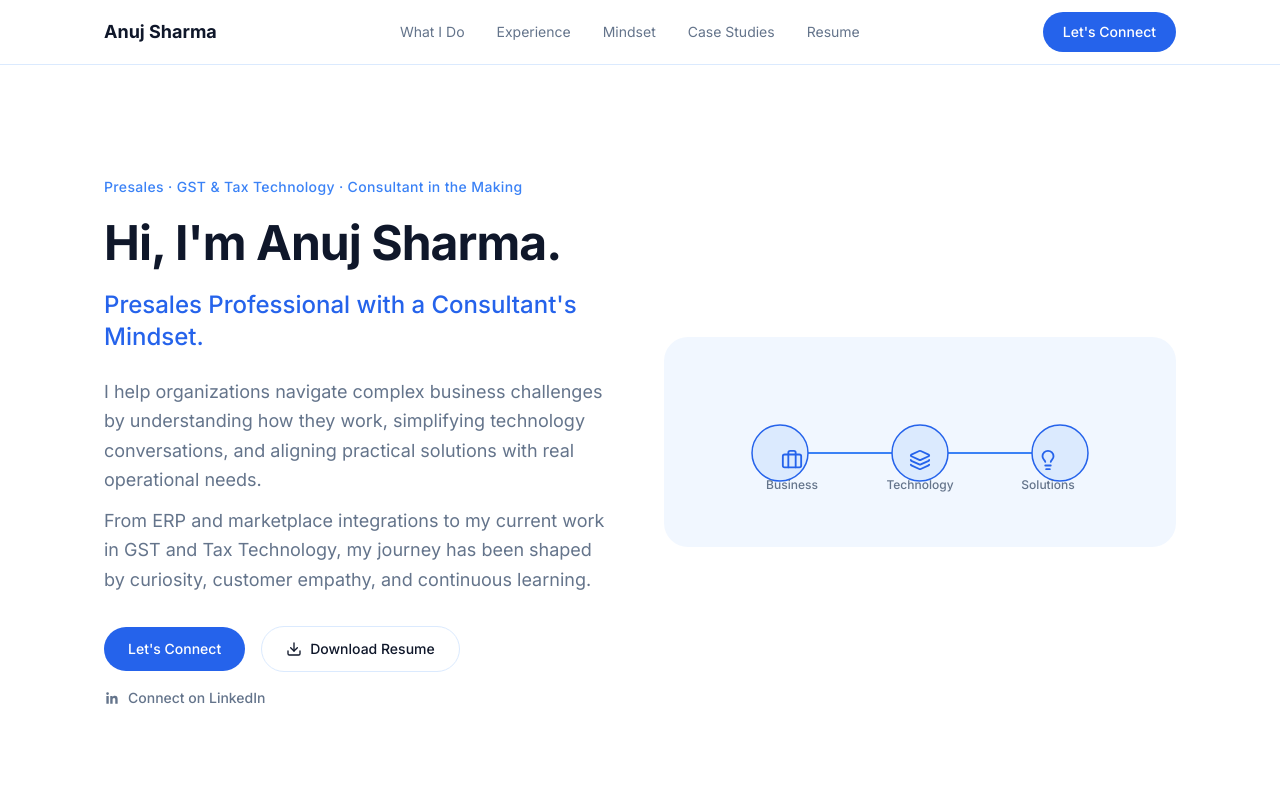
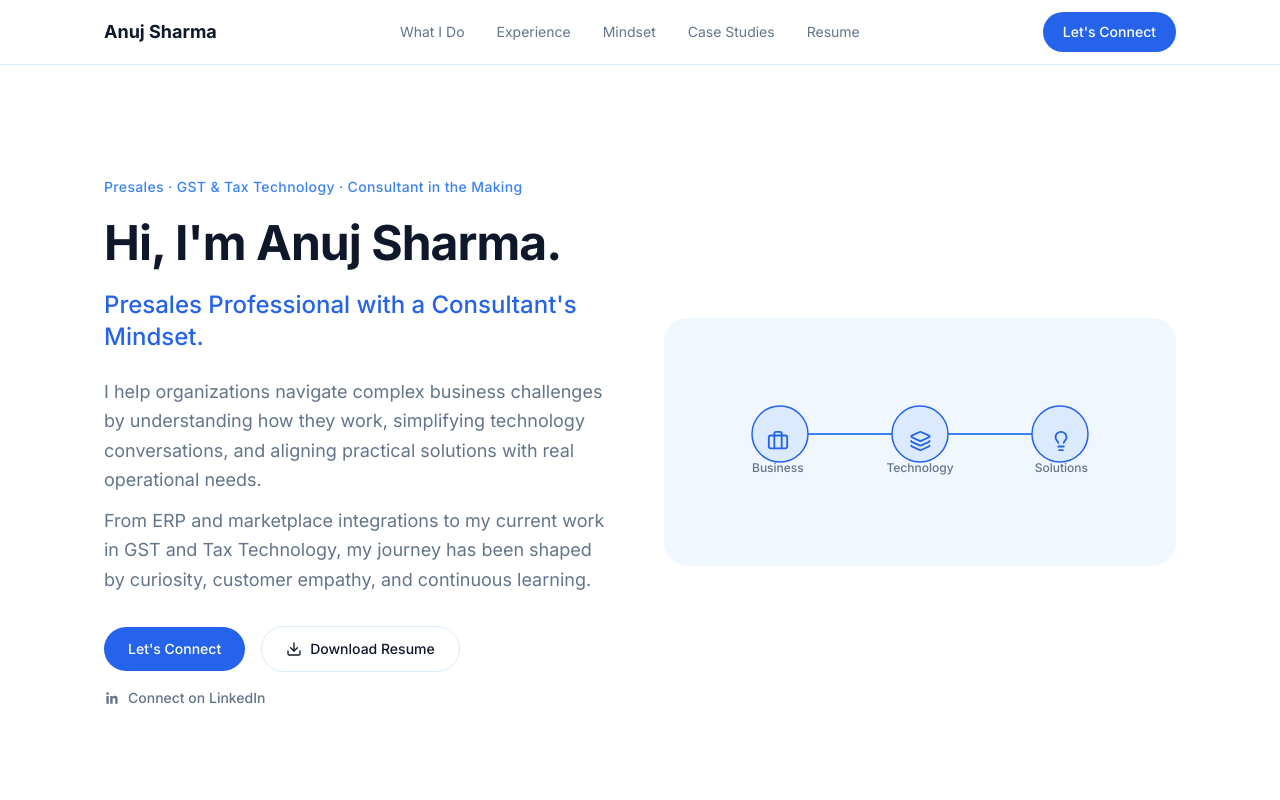
Before and after one commit to anujs015/Anuj-website, a Next.js app: page / in a window 1280 px wide. Shown: the top 800 px of the page. Built offline with nearby package versions, Linux system fonts and the light colour scheme; a web font is replaced by a local one.

Commit message:
Update FlowPath.tsx

```diff
--- a/components/FlowPath.tsx
+++ b/components/FlowPath.tsx
@@ -50,19 +50,28 @@ export default function FlowPath() {
           );
         })}
       </svg>
-      <div className="grid grid-cols-3 px-2 -mt-16 relative">
-        {nodes.map(({ Icon, label }, i) => (
+      <div className="relative -mt-16 h-20">
+
+  {nodes.map(({ Icon, label }, i) => {
+    const positions = ["left-[32px]", "left-1/2 -translate-x-1/2", "right-[32px]"];
+
+    return (
       <motion.div
         key={label}
-            className="flex flex-col items-center justify-center gap-2 w-full"
+        className={`absolute ${positions[i]} flex flex-col items-center gap-2`}
         initial={{ opacity: 0, y: 8 }}
         animate={{ opacity: 1, y: 0 }}
         transition={{ duration: 0.4, delay: 0.3 + i * 0.25 }}
       >
         <Icon size={22} className="text-primary" />
-            <span className="text-xs font-medium text-grey text-center leading-none">{label}</span>
+
+        <span className="text-xs font-medium text-grey">
+          {label}
+        </span>
       </motion.div>
-        ))}
+    );
+  })}
+
 </div>
     </div>
   );
```
Lines whose indentation alone changed are shown as unchanged.
